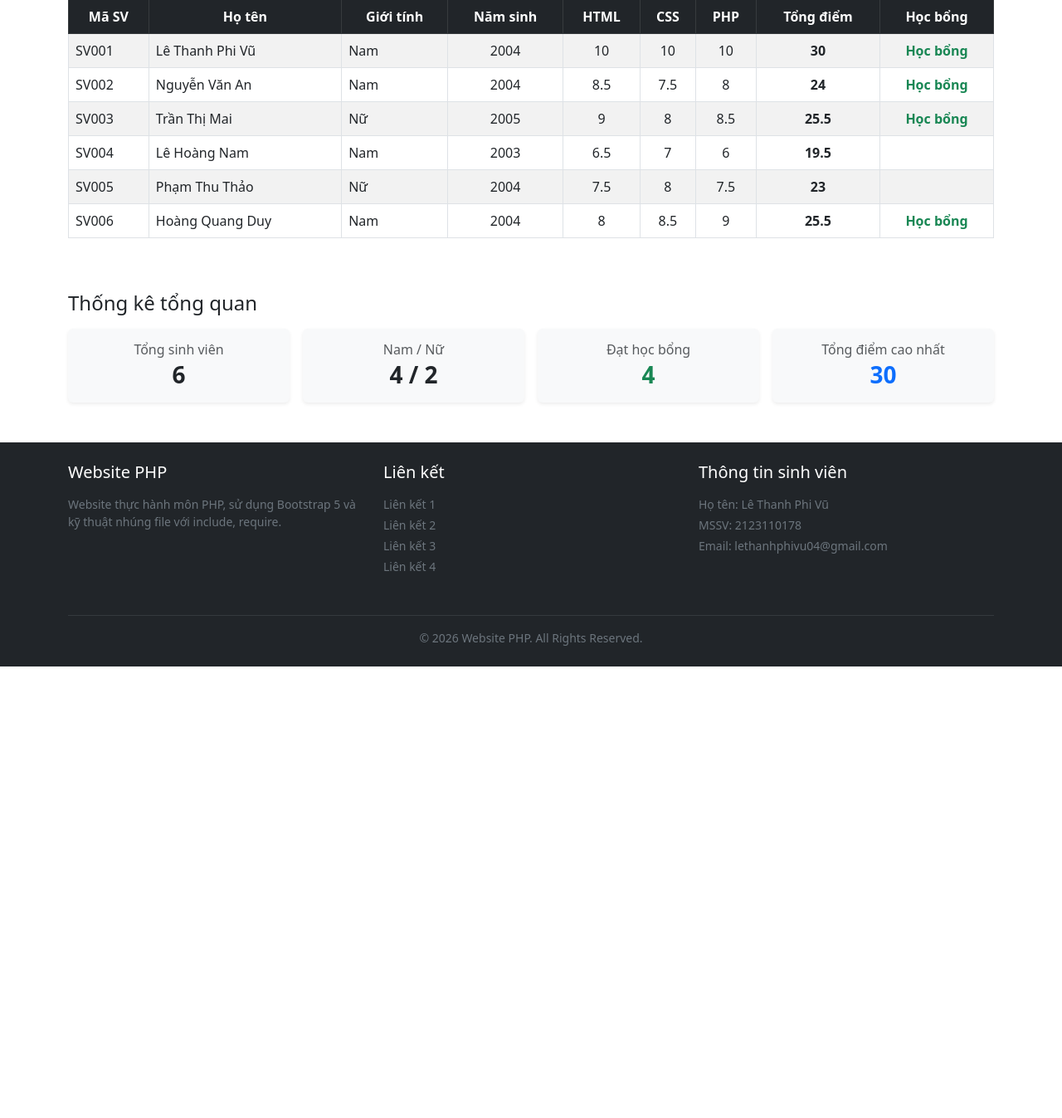
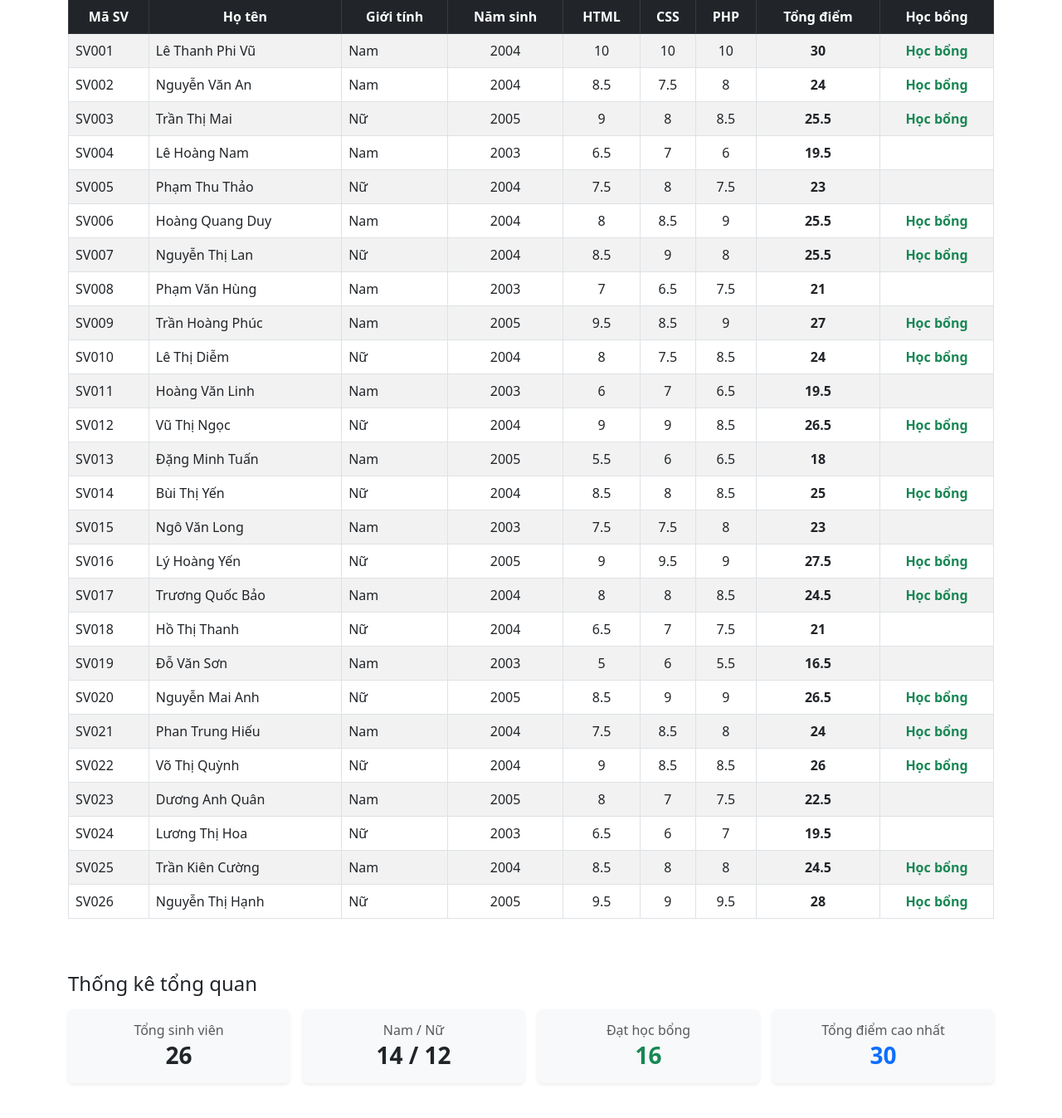
Before and after one commit to lethanhphivu04-lgtm/LeThanhPhiVu_LTW1, a PHP site: page /Lab3/index2.php in a window 1280 px wide. Shown: the part 167-1514 px from the top of the page at 83% size. Before the commit the page ends 970 px from the top, so only its background shows below. Run offline with PHP 8.4, Linux system fonts and the light colour scheme.

Commit message:
add 20 more students to index2.php (total 26 students)

```diff
--- a/Lab3/index2.php
+++ b/Lab3/index2.php
@@ -8,7 +8,27 @@ $students = [
     new Student("SV003", "Trần Thị Mai", "Nữ", 2005, 9.0, 8.0, 8.5),
     new Student("SV004", "Lê Hoàng Nam", "Nam", 2003, 6.5, 7.0, 6.0),
     new Student("SV005", "Phạm Thu Thảo", "Nữ", 2004, 7.5, 8.0, 7.5),
-    new Student("SV006", "Hoàng Quang Duy", "Nam", 2004, 8.0, 8.5, 9.0)
+    new Student("SV006", "Hoàng Quang Duy", "Nam", 2004, 8.0, 8.5, 9.0),
+    new Student("SV007", "Nguyễn Thị Lan", "Nữ", 2004, 8.5, 9.0, 8.0),
+    new Student("SV008", "Phạm Văn Hùng", "Nam", 2003, 7.0, 6.5, 7.5),
+    new Student("SV009", "Trần Hoàng Phúc", "Nam", 2005, 9.5, 8.5, 9.0),
+    new Student("SV010", "Lê Thị Diễm", "Nữ", 2004, 8.0, 7.5, 8.5),
+    new Student("SV011", "Hoàng Văn Linh", "Nam", 2003, 6.0, 7.0, 6.5),
+    new Student("SV012", "Vũ Thị Ngọc", "Nữ", 2004, 9.0, 9.0, 8.5),
+    new Student("SV013", "Đặng Minh Tuấn", "Nam", 2005, 5.5, 6.0, 6.5),
+    new Student("SV014", "Bùi Thị Yến", "Nữ", 2004, 8.5, 8.0, 8.5),
+    new Student("SV015", "Ngô Văn Long", "Nam", 2003, 7.5, 7.5, 8.0),
+    new Student("SV016", "Lý Hoàng Yến", "Nữ", 2005, 9.0, 9.5, 9.0),
+    new Student("SV017", "Trương Quốc Bảo", "Nam", 2004, 8.0, 8.0, 8.5),
+    new Student("SV018", "Hồ Thị Thanh", "Nữ", 2004, 6.5, 7.0, 7.5),
+    new Student("SV019", "Đỗ Văn Sơn", "Nam", 2003, 5.0, 6.0, 5.5),
+    new Student("SV020", "Nguyễn Mai Anh", "Nữ", 2005, 8.5, 9.0, 9.0),
+    new Student("SV021", "Phan Trung Hiếu", "Nam", 2004, 7.5, 8.5, 8.0),
+    new Student("SV022", "Võ Thị Quỳnh", "Nữ", 2004, 9.0, 8.5, 8.5),
+    new Student("SV023", "Dương Anh Quân", "Nam", 2005, 8.0, 7.0, 7.5),
+    new Student("SV024", "Lương Thị Hoa", "Nữ", 2003, 6.5, 6.0, 7.0),
+    new Student("SV025", "Trần Kiên Cường", "Nam", 2004, 8.5, 8.0, 8.0),
+    new Student("SV026", "Nguyễn Thị Hạnh", "Nữ", 2005, 9.5, 9.0, 9.5)
 ];
 
 $totalStudents = count($students);
```
